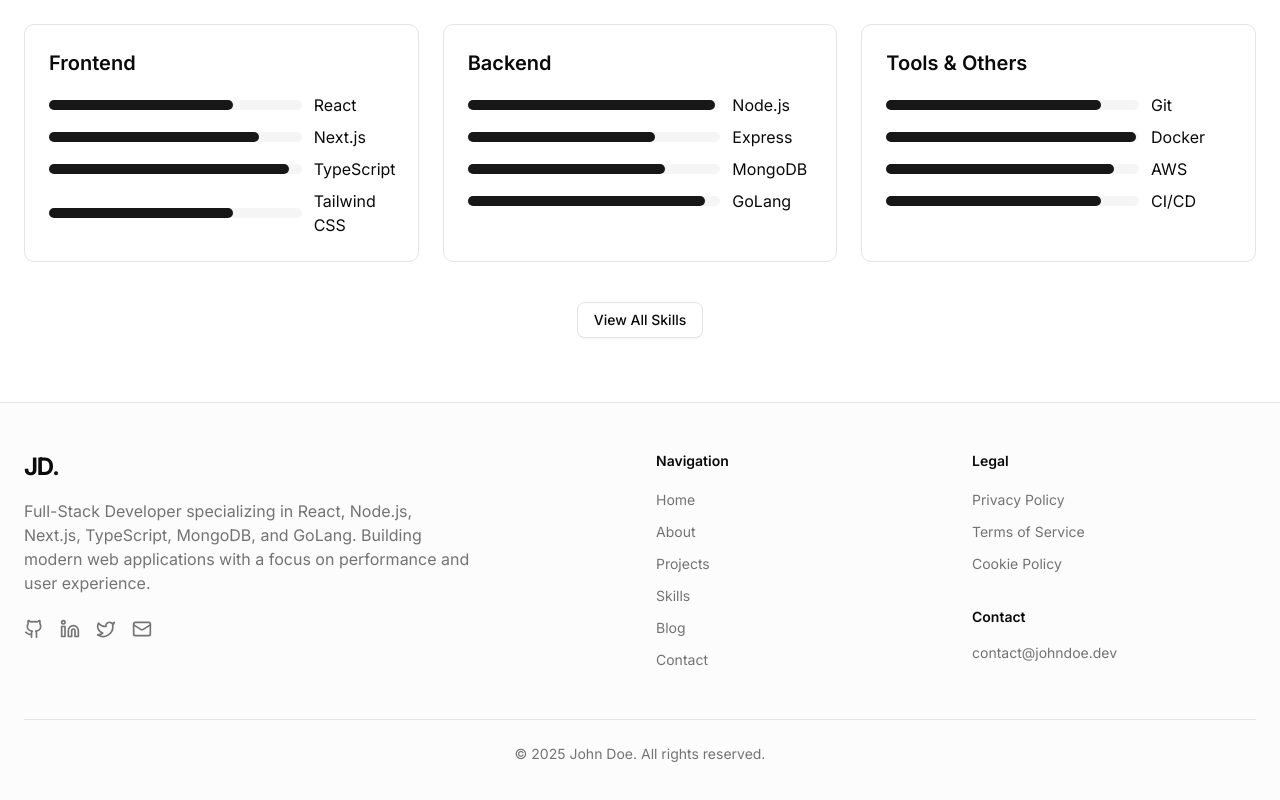
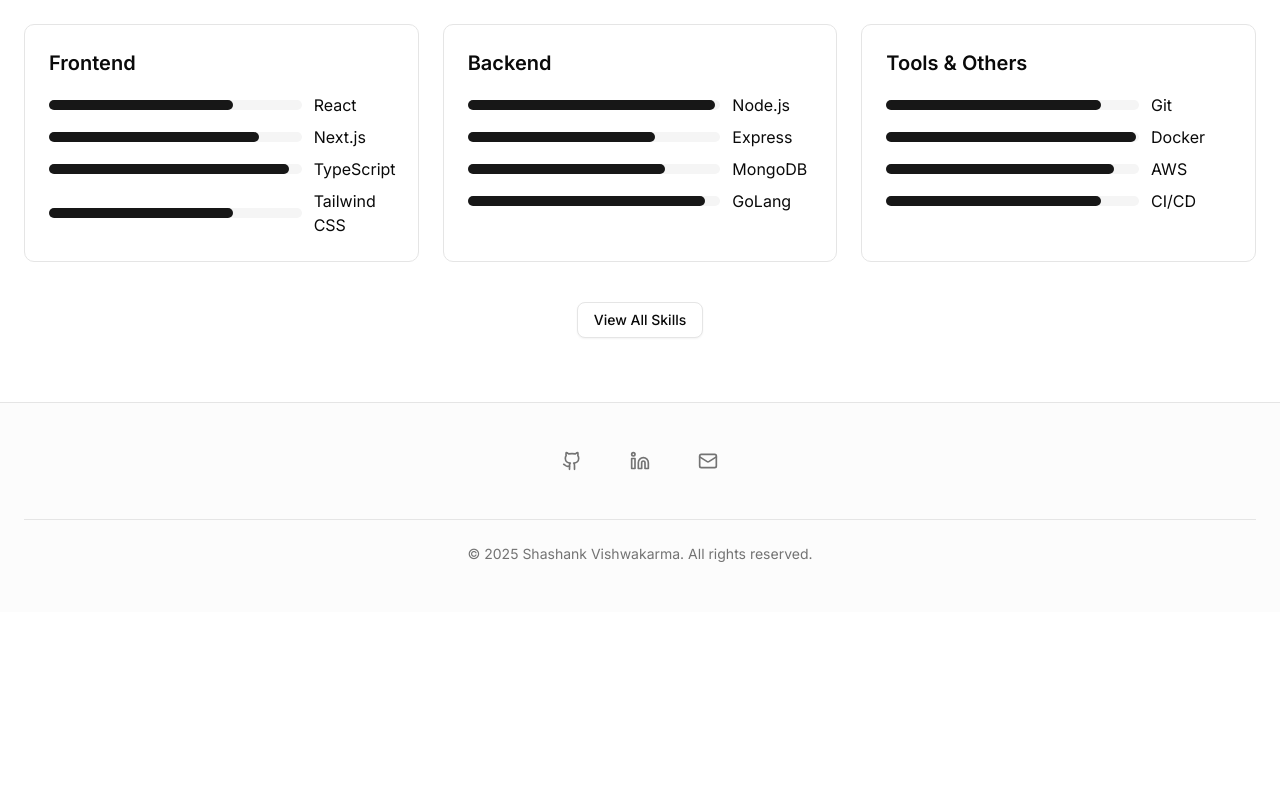
Before and after one commit to Shashank-Vishwakarma/Portfolio, a Next.js app: page / in a window 1280 px wide. Shown: the part 1543-2343 px from the top of the page. After the commit the page ends 2155 px from the top, so only its background shows below. Built offline with nearby package versions, Linux system fonts and the light colour scheme.

Commit message:
footer changes

```diff
--- a/src/components/footer.tsx
+++ b/src/components/footer.tsx
@@ -5,67 +5,19 @@ export default function Footer() {
   return (
     <footer className="border-t py-12 bg-muted/30">
       <div className="container px-4 md:px-6 mx-auto">
-        <div className="grid grid-cols-1 md:grid-cols-4 gap-8">
-          <div className="md:col-span-2">
-            <Link href="/" className="text-2xl font-bold tracking-tighter">
-              JD<span className="text-primary">.</span>
+          <div className="flex justify-center items-center gap-12 w-full">
+            <Link href="https://github.com/Shashank-Vishwakarma" target="_blank" rel="noopener noreferrer" aria-label="GitHub">
+              <Github className="h-5 w-5 text-muted-foreground hover:text-foreground transition-colors" />
             </Link>
-            <p className="mt-4 text-muted-foreground max-w-md">
-              Full-Stack Developer specializing in React, Node.js, Next.js, TypeScript, MongoDB, and GoLang. Building
-              modern web applications with a focus on performance and user experience.
-            </p>
-            <div className="flex gap-4 mt-6">
-              <Link href="https://github.com" target="_blank" rel="noopener noreferrer" aria-label="GitHub">
-                <Github className="h-5 w-5 text-muted-foreground hover:text-foreground transition-colors" />
-              </Link>
-              <Link href="https://linkedin.com" target="_blank" rel="noopener noreferrer" aria-label="LinkedIn">
-                <Linkedin className="h-5 w-5 text-muted-foreground hover:text-foreground transition-colors" />
-              </Link>
-              <Link href="https://twitter.com" target="_blank" rel="noopener noreferrer" aria-label="Twitter">
-                <Twitter className="h-5 w-5 text-muted-foreground hover:text-foreground transition-colors" />
-              </Link>
-              <Link href="mailto:contact@johndoe.dev" aria-label="Email">
-                <Mail className="h-5 w-5 text-muted-foreground hover:text-foreground transition-colors" />
-              </Link>
-            </div>
+            <Link href="https://www.linkedin.com/in/shashank9225/" target="_blank" rel="noopener noreferrer" aria-label="LinkedIn">
+              <Linkedin className="h-5 w-5 text-muted-foreground hover:text-foreground transition-colors" />
+            </Link>
+            <Link href="mailto:shashank78680@gmail.com" aria-label="Email">
+              <Mail className="h-5 w-5 text-muted-foreground hover:text-foreground transition-colors" />
+            </Link>
           </div>
-          <div>
-            <h3 className="text-sm font-semibold mb-4">Navigation</h3>
-            <ul className="space-y-2">
-              {["Home", "About", "Projects", "Skills", "Blog", "Contact"].map((item) => (
-                <li key={item}>
-                  <Link
-                    href={item === "Home" ? "/" : `/${item.toLowerCase()}`}
-                    className="text-sm text-muted-foreground hover:text-foreground transition-colors"
-                  >
-                    {item}
-                  </Link>
-                </li>
-              ))}
-            </ul>
-          </div>
-          <div>
-            <h3 className="text-sm font-semibold mb-4">Legal</h3>
-            <ul className="space-y-2">
-              {["Privacy Policy", "Terms of Service", "Cookie Policy"].map((item) => (
-                <li key={item}>
-                  <Link
-                    href={`/legal/${item.toLowerCase().replace(/\s+/g, "-")}`}
-                    className="text-sm text-muted-foreground hover:text-foreground transition-colors"
-                  >
-                    {item}
-                  </Link>
-                </li>
-              ))}
-            </ul>
-            <div className="mt-8">
-              <h3 className="text-sm font-semibold mb-4">Contact</h3>
-              <p className="text-sm text-muted-foreground">contact@johndoe.dev</p>
-            </div>
-          </div>
-        </div>
         <div className="mt-12 pt-6 border-t text-center text-sm text-muted-foreground">
-          <p>© {new Date().getFullYear()} John Doe. All rights reserved.</p>
+          <p>© {new Date().getFullYear()} Shashank Vishwakarma. All rights reserved.</p>
         </div>
       </div>
     </footer>
```
